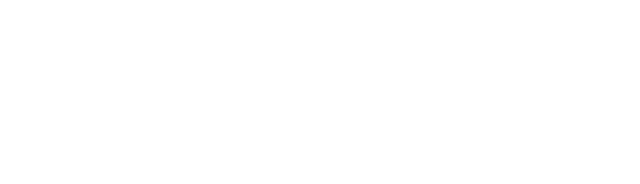
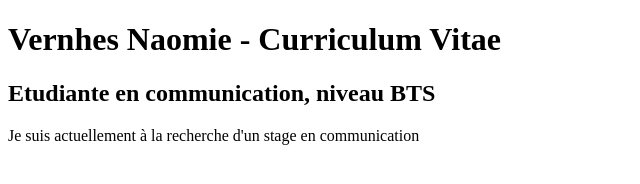
Before and after one commit to naokoa/Test-test-micro-, a plain HTML site: page index.html in a window 1280 px wide. Shown: the whole page, without its empty margins (0-640 px from the left). Drawn offline with Linux system fonts and the light colour scheme.

Commit message:
Mise à jour, page présentation CV

```diff
--- a/index.html
+++ b/index.html
@@ -5,7 +5,10 @@
     <title>Vernhes Naomie - CV en ligne</title>
 </head>
 <body>
-    <title></title>
+    <h1>Vernhes Naomie - Curriculum Vitae</h1>
+      <h2>Etudiante en communication, niveau BTS</h2>
+      <p>Je suis actuellement à la recherche d'un stage en communication</p>
+
 
 
 
```
